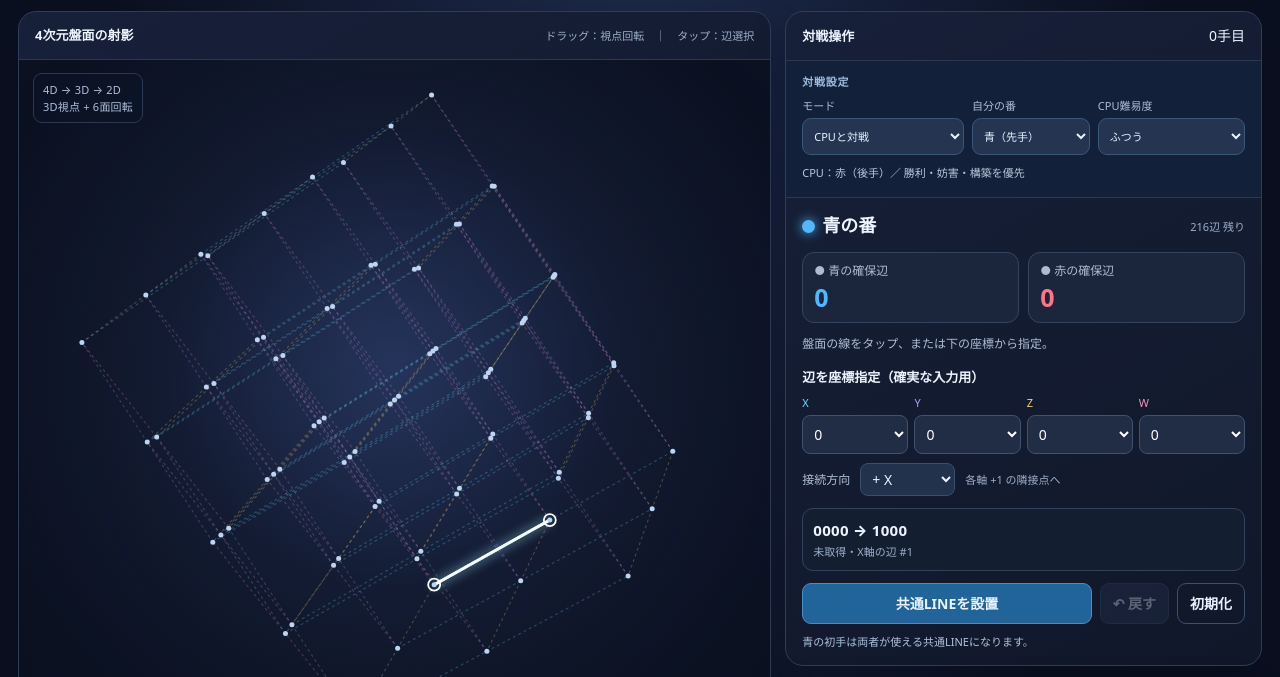
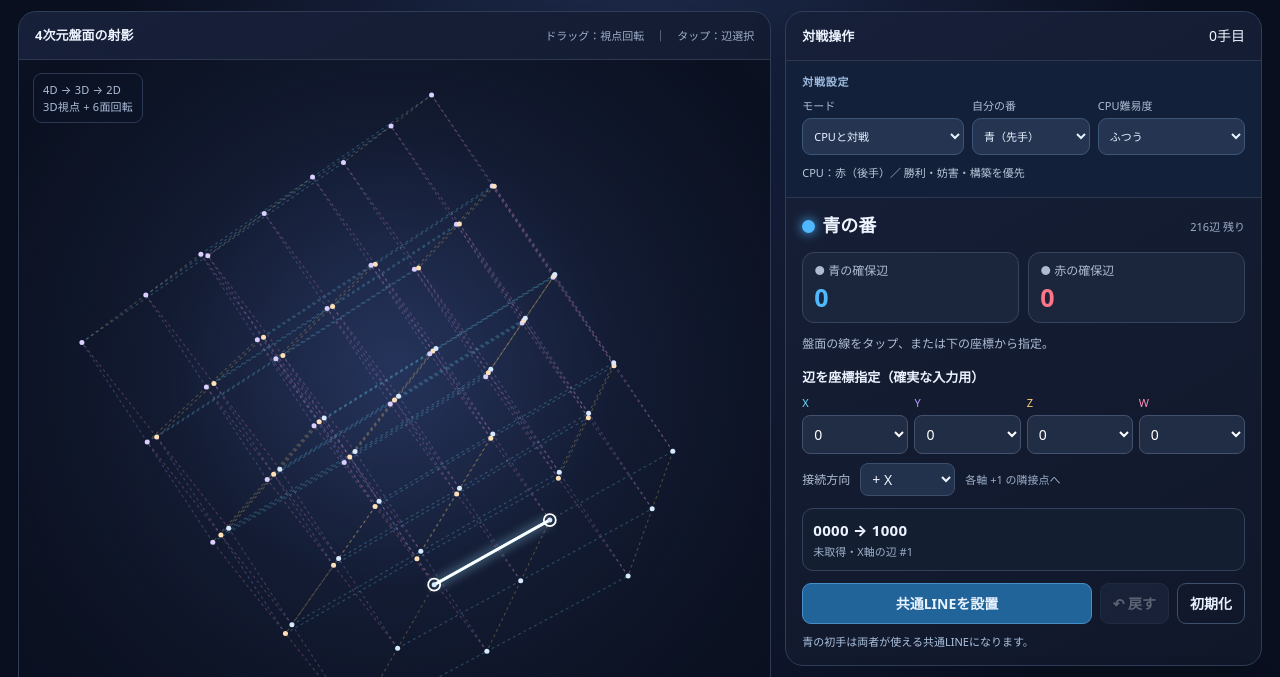
Before and after one commit to ALLELSEUraofS/4Dloops, a plain HTML site: page index.html in a window 1280 px wide. Shown: the part 118-795 px from the top of the page. Drawn offline with Linux system fonts and the light colour scheme.

Commit message:
Update index.html
ドットの色変更

```diff
--- a/index.html
+++ b/index.html
@@ -217,7 +217,7 @@ function frame(){if(!width||!height)return;ctx.clearRect(0,0,width,height);let g
  if(selected>=0){const e=edges[selected],s=screen[e.a],t=screen[e.b];ctx.beginPath();ctx.moveTo(s.x,s.y);ctx.lineTo(t.x,t.y);ctx.strokeStyle='#ffffff';ctx.lineWidth=2.9;ctx.shadowColor='#a2e6ff';ctx.shadowBlur=11;ctx.stroke();ctx.shadowBlur=0;}
  // Depth sorted vertices, no fabricated connections at visual crossings.
  const sorted=nodes.map(n=>({...n,...screen[n.id]})).sort((a,b)=>a.depth-b.depth);
- for(const n of sorted){const inLayer=layer<0||n.p[3]===layer;ctx.beginPath();ctx.arc(n.x,n.y,showLabels?3.4:2.5,0,Math.PI*2);ctx.fillStyle=inLayer?'#bed4f2':'#60728b55';ctx.fill();if(showLabels){ctx.font='10px monospace';ctx.fillStyle=inLayer?'#e4f2ff':'#65768e';ctx.fillText(n.p.join(''),n.x+5,n.y-5)}}
+ for(const n of sorted){const inLayer=layer<0||n.p[3]===layer;ctx.beginPath();ctx.arc(n.x,n.y,showLabels?3.4:2.5,0,Math.PI*2);ctx.fillStyle=inLayer? ['#D7E9FF','#FFE0B8','#DBCFFF'][n.p[3]]:'#60728b55';ctx.fill();if(showLabels){ctx.font='10px monospace';ctx.fillStyle=inLayer?'#e4f2ff':'#65768e';ctx.fillText(n.p.join(''),n.x+5,n.y-5)}}
  if(selected>=0){const e=edges[selected];for(const id of [e.a,e.b]){const p=screen[id];ctx.beginPath();ctx.arc(p.x,p.y,6,0,2*Math.PI);ctx.strokeStyle='#fff';ctx.lineWidth=1.8;ctx.stroke();}}
 }
 let dpr=1;function resize(){const rect=canvas.getBoundingClientRect();width=Math.round(rect.width);height=Math.round(rect.height);dpr=Math.min(window.devicePixelRatio||1,2.5);canvas.width=Math.max(1,Math.round(width*dpr));canvas.height=Math.max(1,Math.round(height*dpr));ctx.setTransform(dpr,0,0,dpr,0,0)}window.addEventListener('resize',resize);if('ResizeObserver'in window)new ResizeObserver(resize).observe(canvas);
```
